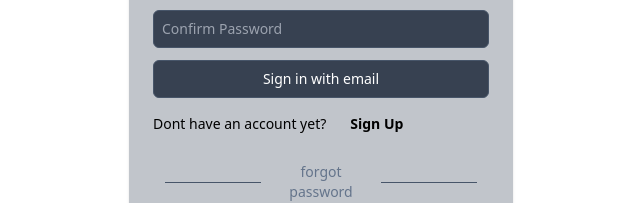
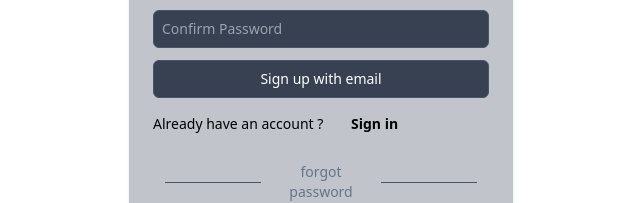
Before and after one commit to paudel54/OAuth, a React (Create React App) app in the folder social-auth/: page /auth in a window 1280 px wide. Both pictures are taken after a click on the element "Sign Up". Shown: the part 379-582 px from the top of the page, without its empty margins (319-959 px from the left). Built offline with nearby package versions, Linux system fonts and the light colour scheme.

Commit message:
Updated Auth State Page

```diff
--- a/social-auth/src/pages/Auth/Auth.tsx
+++ b/social-auth/src/pages/Auth/Auth.tsx
@@ -4,6 +4,7 @@ import { useForm } from "react-hook-form";
 import { yupResolver } from "@hookform/resolvers/yup";
 import { AuthForm } from "../../models/Form";
 import { authFormSchema } from "../../models/Form";
+import { useState } from "react";
 const { button, hr, forgotPasswordButton } = authClasses;
 
 const handleFormSubmit = (data: AuthForm) => {
@@ -11,6 +12,15 @@ const handleFormSubmit = (data: AuthForm) => {
 };
 
 const Auth = () => {
+  // The argument passed must be either login or sign-up. with default login
+
+  const [authType, setAuthType] = useState<"login" | "sign-up">("login");
+
+  const handleAuthType = () => {
+    // if not logges in then sow sign-up.
+    setAuthType((prev) => (prev === "login" ? "sign-up" : "login"));
+  };
+
   const {
     register,
     handleSubmit,
@@ -82,15 +92,32 @@ const Auth = () => {
                 <></>
               )}
             </div>
-            <button className={button}>Sign in with email</button>
+            <button className={button}>
+              Sign {authType === "login" ? "in" : "up"} with email
+            </button>
           </div>
           <div className="text-sm font-light py-4">
-            <span className="text-sm">
-              Dont have an account yet?
-              <span className="ml-6 font-bold hover:underline cursor-pointer">
-                Sign Up
+            {authType === "login" ? (
+              <span className="text-sm">
+                Dont have an account yet?
+                <span
+                  onClick={handleAuthType}
+                  className="ml-6 font-bold hover:underline cursor-pointer"
+                >
+                  Sign Up
+                </span>
               </span>
-            </span>
+            ) : (
+              <span>
+                Already have an account ?{" "}
+                <span
+                  onClick={handleAuthType}
+                  className="ml-6 font-bold hover:underline cursor-pointer"
+                >
+                  Sign in
+                </span>
+              </span>
+            )}
           </div>
 
           <div className="my-3 flex items-center px-3">
```
